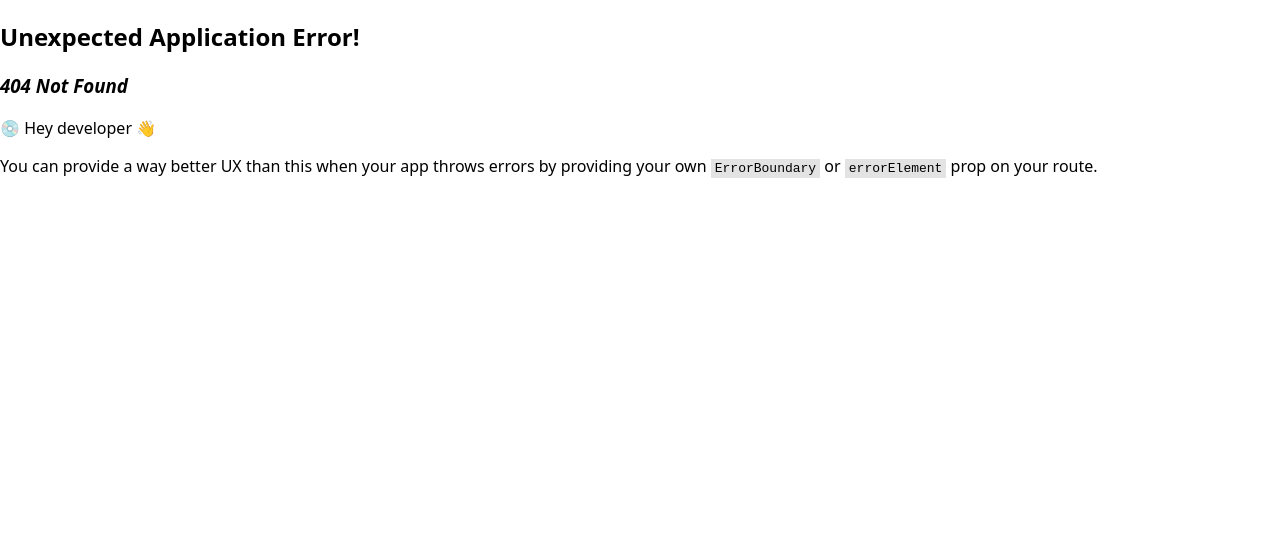
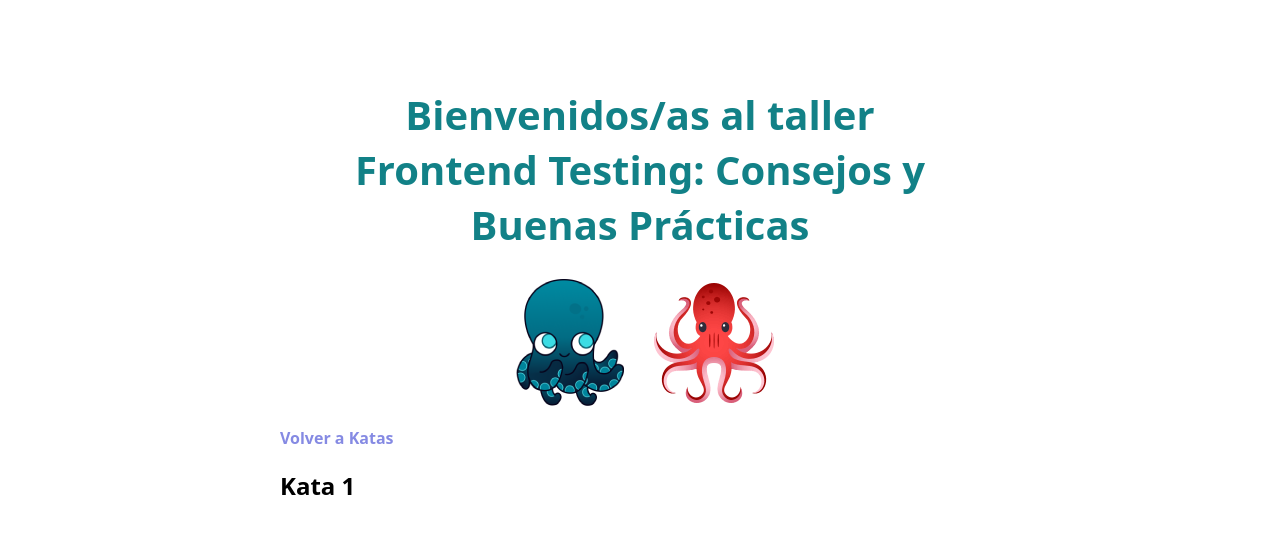
Before and after one commit to MMLORENA/taller-frontend-testing, a React app: page /kata-1 in a window 1280 px wide. Before the commit this address had no page. Shown: the top 534 px of the page. Built offline with nearby package versions, Linux system fonts and the light colour scheme; the HTML template or start-up script is replaced by a standard one.

Commit message:
Add Kata 1 page

```diff
--- /dev/null
+++ b/src/pages/FirstKataPage/FirstKataPage.tsx
@@ -0,0 +1,11 @@
+import { NavLink } from "react-router-dom";
+import { paths } from "../../config/paths.ts";
+
+export const FirstKataPage = () => {
+  return (
+    <>
+      <NavLink to={paths.katas}>Volver a Katas</NavLink>
+      <h2>Kata 1</h2>
+    </>
+  );
+};
--- a/src/router/router.tsx
+++ b/src/router/router.tsx
@@ -2,6 +2,7 @@ import { createBrowserRouter, Navigate, RouteObject } from "react-router-dom";
 import App from "../App/App.tsx";
 import { KatasPage } from "../pages/KatasPage/KatasPage.tsx";
 import { paths } from "../config/paths.ts";
+import { FirstKataPage } from "../pages/FirstKataPage/FirstKataPage.tsx";
 
 const routes: RouteObject[] = [
   {
@@ -16,6 +17,10 @@ const routes: RouteObject[] = [
         path: paths.katas,
         element: <KatasPage />,
       },
+      {
+        path: paths.firstKata,
+        element: <FirstKataPage />,
+      },
     ],
   },
 ];
```
